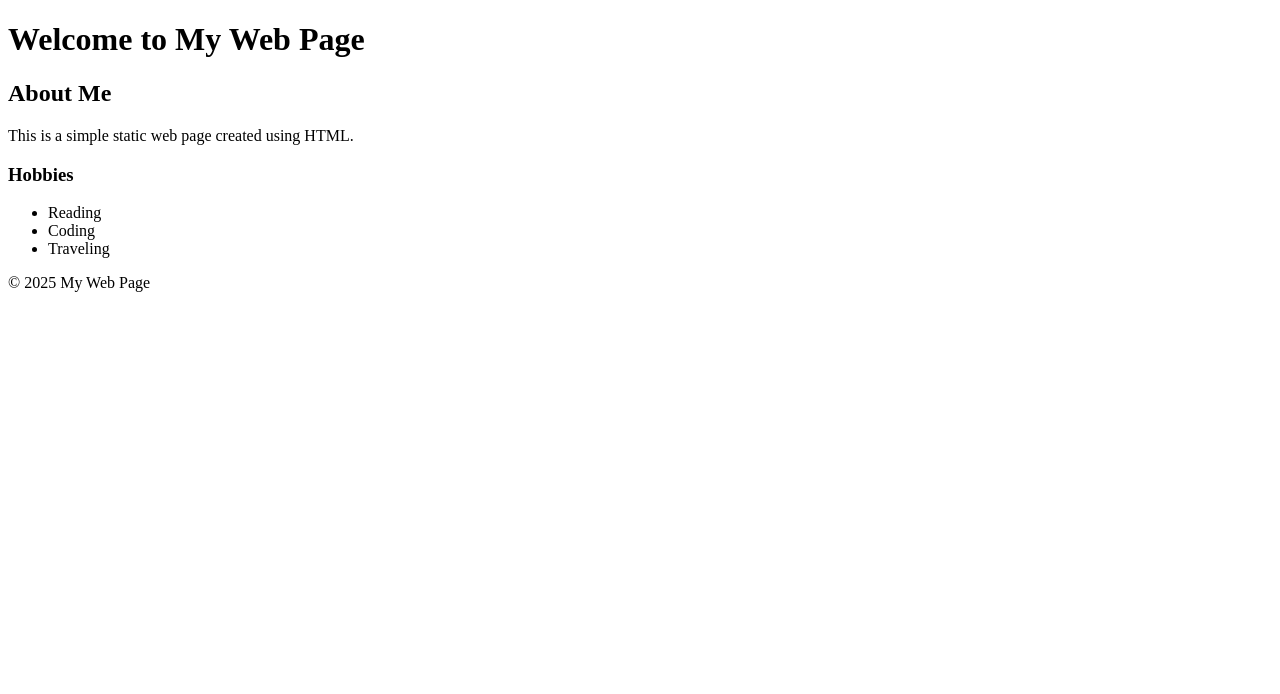
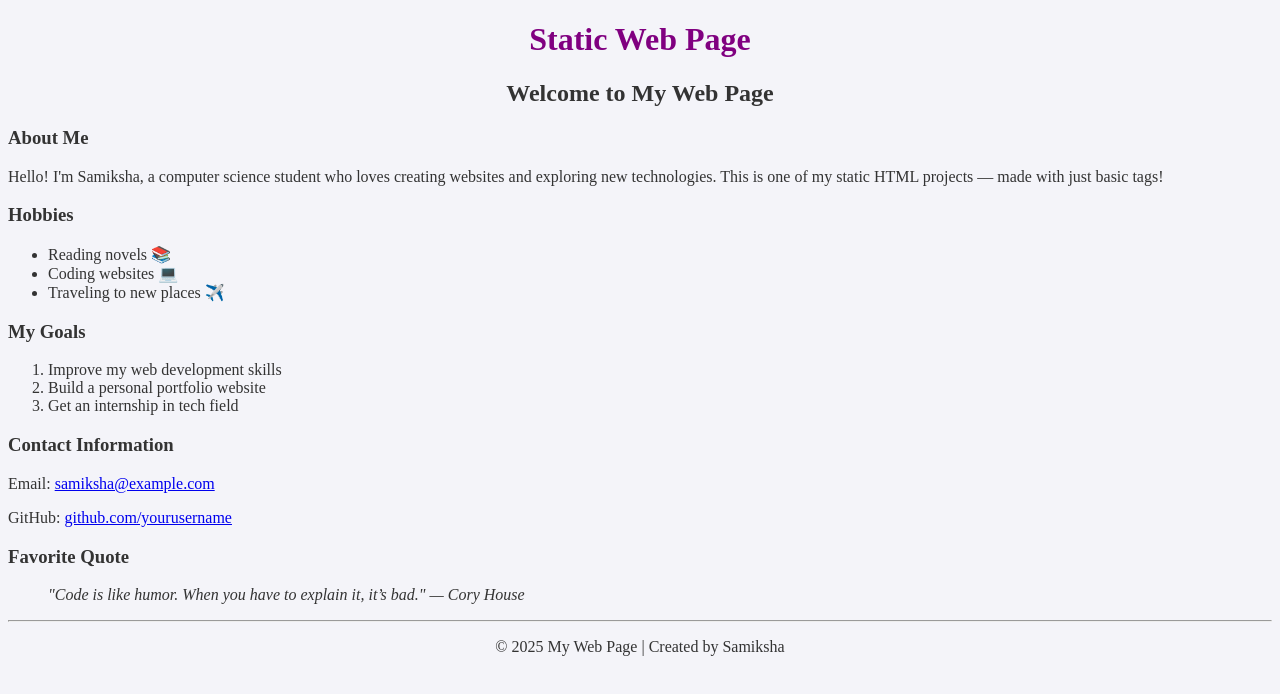
Before and after one commit to Samikshag02/Web_Development, a plain HTML site: page Assignment 2.html in a window 1280 px wide. Drawn offline with Linux system fonts and the light colour scheme.

Commit message:
Update Assignment 2.html

```diff
--- a/Assignment 2.html
+++ b/Assignment 2.html
@@ -5,22 +5,54 @@
   <meta name="viewport" content="width=device-width, initial-scale=1.0">
   <title>My Static Web Page</title>
 </head>
-<body>
-    <header>
-        <h1>Welcome to My Web Page</h1>
-    </header>
-    <main>
-        <h2>About Me</h2>
-        <p>This is a simple static web page created using HTML.</p>
+<body bgcolor="#f4f4f9" text="#333333">
+
+  <!-- Top Title -->
+  <center>
+    <h1><font color="purple">Static Web Page</font></h1>
+  </center>
+
+  <!-- Header -->
+  <center>
+    <h2>Welcome to My Web Page</h2>
+  </center>
+
+  <!-- About Me -->
+  <h3>About Me</h3>
+  <p>Hello! I'm Samiksha, a computer science student who loves creating websites and exploring new technologies. This is one of my static HTML projects — made with just basic tags!</p>
+
+  <!-- Hobbies -->
   <h3>Hobbies</h3>
   <ul>
-            <li>Reading</li>
-            <li>Coding</li>
-            <li>Traveling</li>
+    <li>Reading novels 📚</li>
+    <li>Coding websites 💻</li>
+    <li>Traveling to new places ✈️</li>
   </ul>
-    </main>
-    <footer>
-        <p>&copy; 2025 My Web Page</p>
-    </footer>
+
+  <!-- Goals -->
+  <h3>My Goals</h3>
+  <ol>
+    <li>Improve my web development skills</li>
+    <li>Build a personal portfolio website</li>
+    <li>Get an internship in tech field</li>
+  </ol>
+
+  <!-- Contact Info -->
+  <h3>Contact Information</h3>
+  <p>Email: <a href="mailto:samiksha@example.com">samiksha@example.com</a></p>
+  <p>GitHub: <a href="https://github.com/yourusername" target="_blank">github.com/yourusername</a></p>
+
+  <!-- Fun Quote -->
+  <h3>Favorite Quote</h3>
+  <blockquote>
+    <i>"Code is like humor. When you have to explain it, it’s bad." — Cory House</i>
+  </blockquote>
+
+  <!-- Footer -->
+  <hr>
+  <center>
+    <p>&copy; 2025 My Web Page | Created by Samiksha</p>
+  </center>
+
 </body>
 </html>
```
Lines whose indentation alone changed are shown as unchanged.
